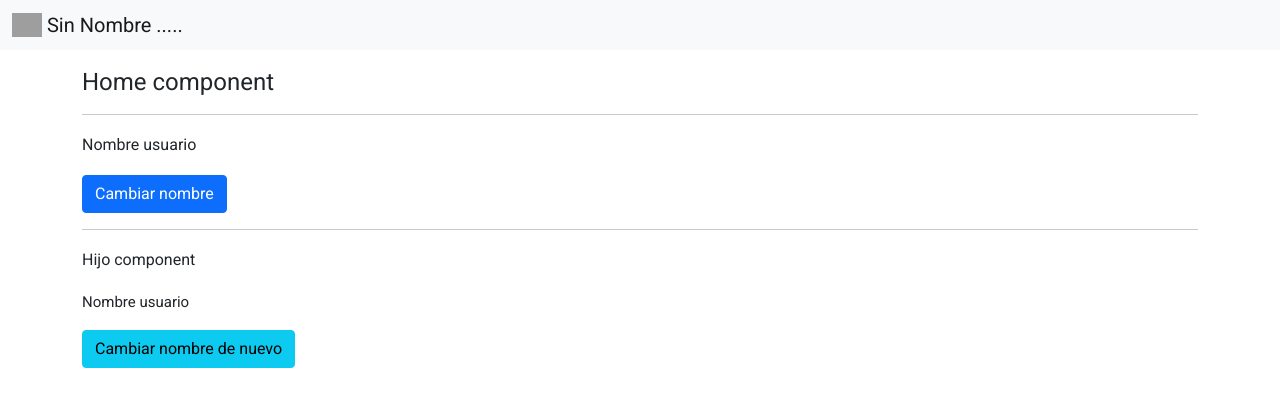
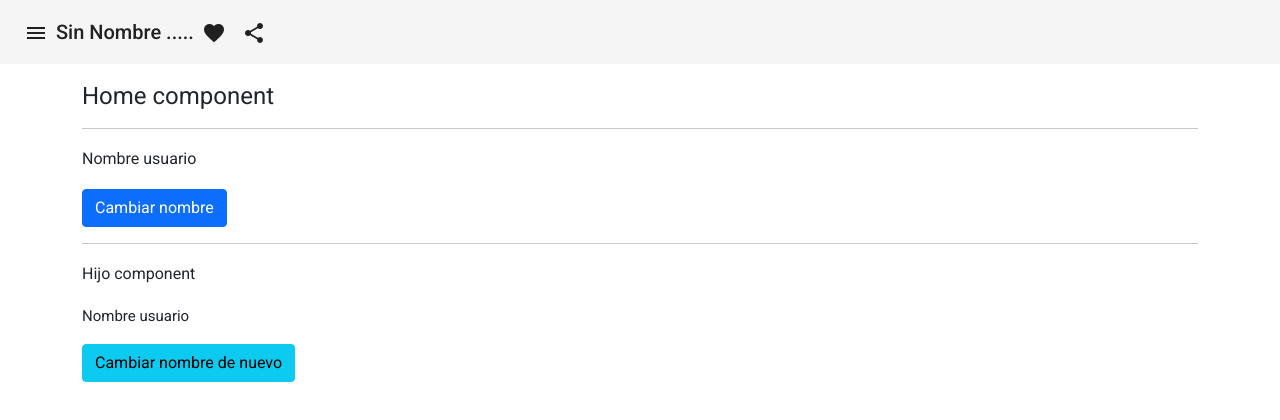
Before and after one commit to diegozwolf/kin-carta, an Angular app: page /home in a window 1280 px wide. Shown: the top 420 px of the page. Built offline with nearby package versions, Linux system fonts and the light colour scheme; grey boxes are pictures that could not be loaded.

Commit message:
import components for navbar

```diff
--- a/src/app/components/navbar/navbar.component.html
+++ b/src/app/components/navbar/navbar.component.html
@@ -1,8 +1,22 @@
-<nav class="navbar navbar-light bg-light">
+<!-- <nav class="navbar navbar-light bg-light">
     <div class="container-fluid">
         <a class="navbar-brand" href="#">
             <img src="	https://getbootstrap.com/docs/5.1/assets/brand/bootstrap-logo.svg" alt="" width="30" height="24" class="d-inline-block align-text-top">
             {{dataService.nombreUsuario}}
         </a>
     </div>
-</nav>
+</nav> -->
+
+<mat-toolbar>
+    <button mat-icon-button class="example-icon" aria-label="Example icon-button with menu icon">
+        <mat-icon>menu</mat-icon>
+    </button>
+        <span>{{dataService.nombreUsuario}}</span>
+        <span class="example-spacer"></span>
+    <button mat-icon-button class="example-icon favorite-icon" aria-label="Example icon-button with heart icon">
+        <mat-icon>favorite</mat-icon>
+    </button>
+    <button mat-icon-button class="example-icon" aria-label="Example icon-button with share icon">
+        <mat-icon>share</mat-icon>
+    </button>
+</mat-toolbar>
```
Also changed, not shown: src/app/components/components.module.ts (+8 -1 lines).
